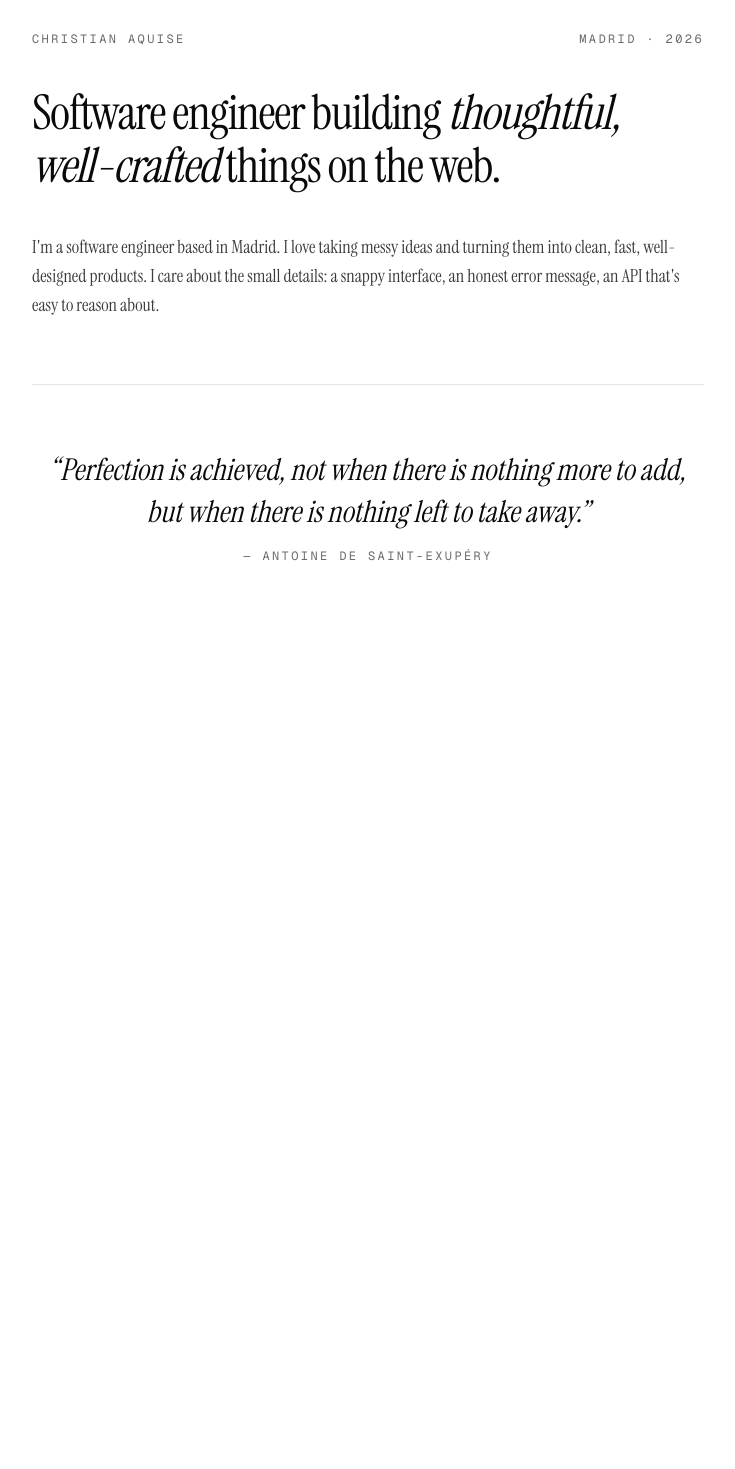
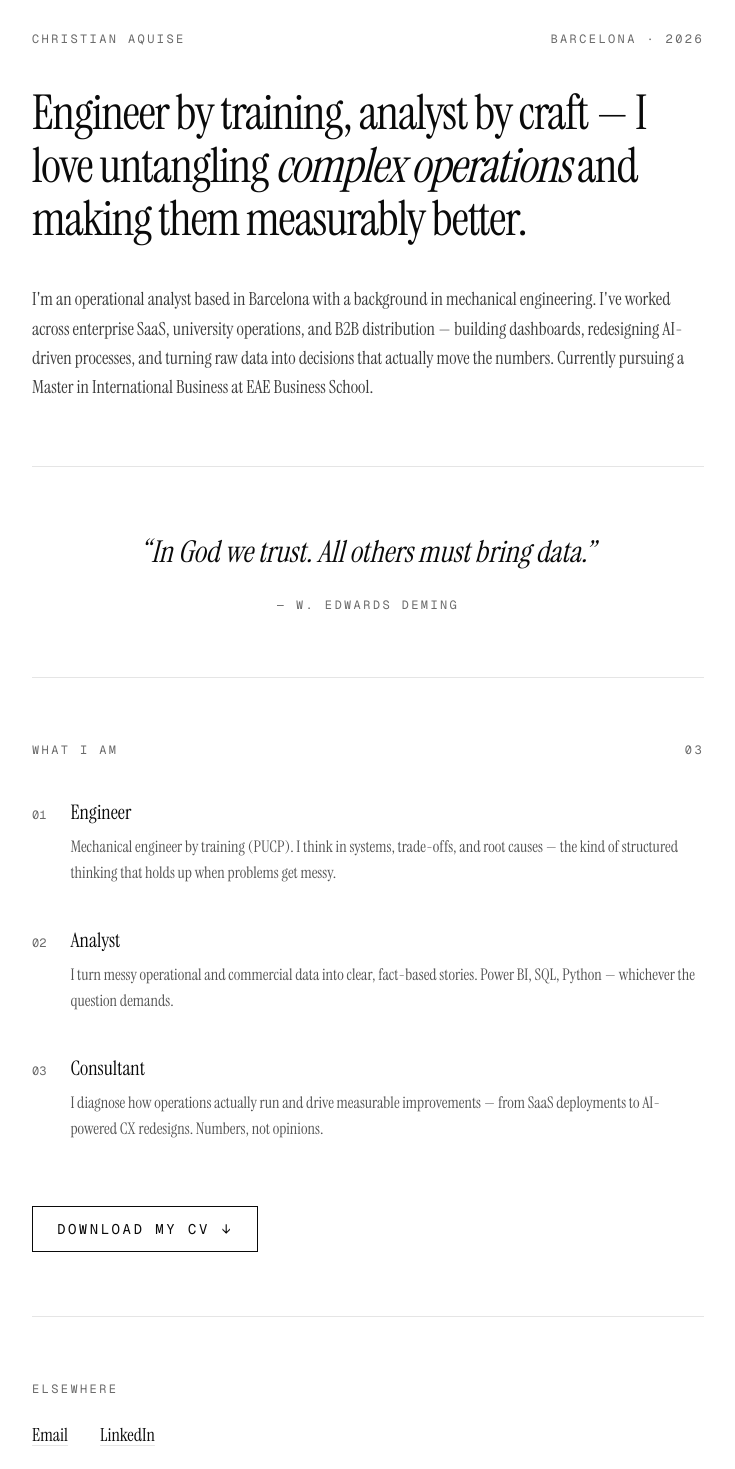
Before and after one commit to christianaquise-os/my-portfolio, a Next.js app: page / in a window 1280 px wide. Shown: the part 241-1710 px from the top of the page, without its empty margins (272-1007 px from the left). Before the commit the page ends 933 px from the top, so only its background shows below. Built offline with nearby package versions, Linux system fonts and the light colour scheme.

Commit message:
Real content from CV: analyst profile, Barcelona, CV download

```diff
--- a/app/page.tsx
+++ b/app/page.tsx
@@ -17,7 +17,7 @@ export default function Home() {
           style={{ animationDelay: "100ms" }}
         >
           <span>Christian Aquise</span>
-          <span>Madrid · 2026</span>
+          <span>Barcelona · 2026</span>
         </header>
 
         {/* Hero */}
@@ -25,8 +25,8 @@ export default function Home() {
           className="reveal mt-10 text-4xl md:text-5xl leading-[1.1] tracking-tight"
           style={{ animationDelay: "200ms" }}
         >
-          Software engineer building{" "}
-          <em>thoughtful, well-crafted</em> things on the web.
+          Engineer by training, analyst by craft — I love untangling{" "}
+          <em>complex operations</em> and making them measurably better.
         </h1>
 
         {/* Main description */}
@@ -34,10 +34,12 @@ export default function Home() {
           className="reveal mt-10 text-lg leading-relaxed text-foreground/80"
           style={{ animationDelay: "300ms" }}
         >
-          I&apos;m a software engineer based in Madrid. I love taking messy
-          ideas and turning them into clean, fast, well-designed products.
-          I care about the small details: a snappy interface, an honest error
-          message, an API that&apos;s easy to reason about.
+          I&apos;m an operational analyst based in Barcelona with a background
+          in mechanical engineering. I&apos;ve worked across enterprise SaaS,
+          university operations, and B2B distribution — building dashboards,
+          redesigning AI-driven processes, and turning raw data into decisions
+          that actually move the numbers. Currently pursuing a Master in
+          International Business at EAE Business School.
         </p>
 
         <hr
@@ -51,14 +53,109 @@ export default function Home() {
           style={{ animationDelay: "500ms" }}
         >
           <blockquote className="text-2xl md:text-3xl italic leading-snug">
-            &ldquo;Perfection is achieved, not when there is nothing more to
-            add, but when there is nothing left to take away.&rdquo;
+            &ldquo;In God we trust. All others must bring data.&rdquo;
           </blockquote>
-          <figcaption className="mt-4 font-mono text-xs uppercase tracking-[0.2em] text-muted">
-            — Antoine de Saint-Exupéry
+          <figcaption className="mt-6 font-[family-name:var(--font-mono)] text-xs uppercase tracking-[0.2em] text-muted">
+            — W. Edwards Deming
           </figcaption>
         </figure>
+
+        <hr
+          className="reveal my-16 border-t border-border"
+          style={{ animationDelay: "600ms" }}
+        />
+
+        {/* Three roles */}
+        <section className="reveal" style={{ animationDelay: "700ms" }}>
+          <div className="flex items-baseline justify-between font-[family-name:var(--font-mono)] text-xs uppercase tracking-[0.2em] text-muted">
+            <span>What I Am</span>
+            <span>03</span>
+          </div>
+
+          <ol className="mt-10 space-y-10">
+            <Role
+              n="01"
+              title="Engineer"
+              description="Mechanical engineer by training (PUCP). I think in systems, trade-offs, and root causes — the kind of structured thinking that holds up when problems get messy."
+            />
+            <Role
+              n="02"
+              title="Analyst"
+              description="I turn messy operational and commercial data into clear, fact-based stories. Power BI, SQL, Python — whichever the question demands."
+            />
+            <Role
+              n="03"
+              title="Consultant"
+              description="I diagnose how operations actually run and drive measurable improvements — from SaaS deployments to AI-powered CX redesigns. Numbers, not opinions."
+            />
+          </ol>
+        </section>
+
+        {/* CV button */}
+        <a
+          href="/cv.pdf"
+          download
+          className="reveal mt-16 inline-flex items-center gap-3 border border-foreground px-6 py-3 text-sm font-[family-name:var(--font-mono)] uppercase tracking-[0.18em] hover:bg-foreground hover:text-background transition-colors"
+          style={{ animationDelay: "800ms" }}
+        >
+          Download my CV
+          <span aria-hidden>↓</span>
+        </a>
+
+        <hr
+          className="reveal my-16 border-t border-border"
+          style={{ animationDelay: "900ms" }}
+        />
+
+        {/* Contact */}
+        <section className="reveal" style={{ animationDelay: "1000ms" }}>
+          <div className="font-[family-name:var(--font-mono)] text-xs uppercase tracking-[0.2em] text-muted">
+            Elsewhere
+          </div>
+          <ul className="mt-6 flex flex-wrap gap-x-8 gap-y-2 text-lg">
+            <li>
+              <a
+                href="mailto:christian.aquise@gmail.com"
+                className="underline decoration-border underline-offset-4 hover:decoration-foreground transition-all"
+              >
+                Email
+              </a>
+            </li>
+            <li>
+              <a
+                href="https://www.linkedin.com/in/christianaquise/"
+                className="underline decoration-border underline-offset-4 hover:decoration-foreground transition-all"
+              >
+                LinkedIn
+              </a>
+            </li>
+          </ul>
+        </section>
       </div>
     </main>
   );
 }
+
+function Role({
+  n,
+  title,
+  description,
+}: {
+  n: string;
+  title: string;
+  description: string;
+}) {
+  return (
+    <li className="grid grid-cols-[auto_1fr] gap-x-6 items-baseline">
+      <span className="font-[family-name:var(--font-mono)] text-xs text-muted">
+        {n}
+      </span>
+      <div>
+        <h3 className="text-xl">{title}</h3>
+        <p className="mt-2 text-base text-foreground/70 leading-relaxed">
+          {description}
+        </p>
+      </div>
+    </li>
+  );
+}
```
